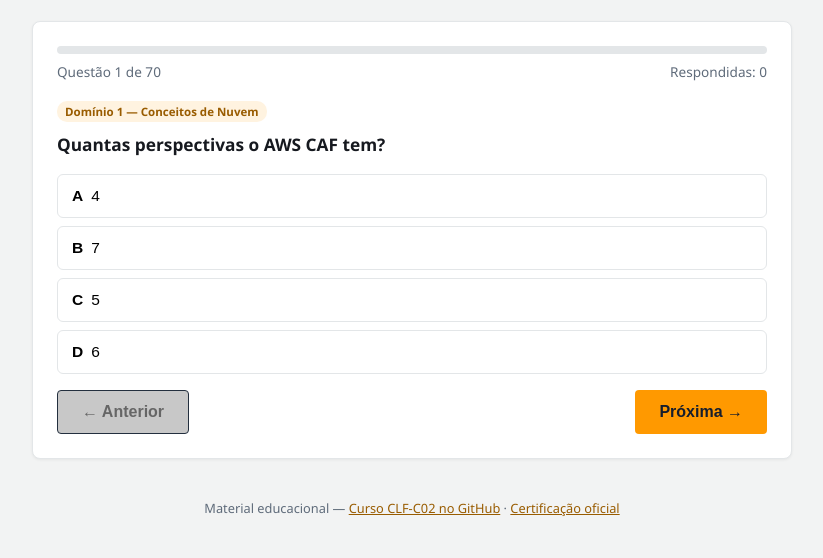
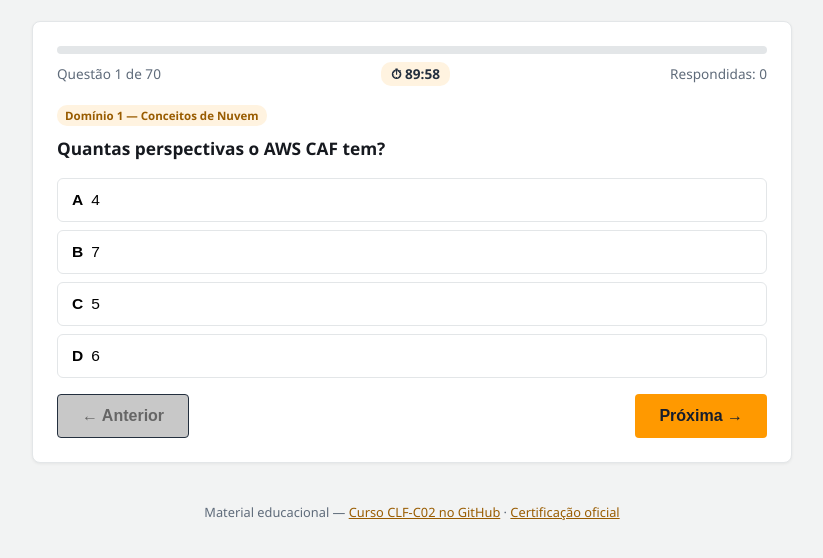
Before and after one commit to ckoliveiraa/AWS-Certified-Cloud-Practitioner-CLF-C02-, a plain HTML site: page docs/index.html in a window 1280 px wide. Both pictures are taken after a click on the button "Começar simulado". Shown: the part 106-664 px from the top of the page, without its empty margins (228-1051 px from the left). Drawn offline with Linux system fonts and the light colour scheme.

Commit message:
Simulado: traz de volta cronometro de 90 min no layout assistente

```diff
--- a/docs/index.html
+++ b/docs/index.html
@@ -30,7 +30,9 @@
   ul.info li b{color:var(--texto)}
   .bar{height:8px;background:var(--borda);border-radius:4px;overflow:hidden;margin-bottom:8px}
   .bar > div{height:100%;background:var(--laranja);transition:width .3s}
-  .meta{display:flex;justify-content:space-between;font-size:.85rem;color:var(--cinza);margin-bottom:16px}
+  .meta{display:flex;justify-content:space-between;align-items:center;font-size:.85rem;color:var(--cinza);margin-bottom:16px}
+  .timer{font-weight:700;color:var(--navy);background:#fff3e0;padding:2px 10px;border-radius:10px}
+  .timer.alerta{color:#fff;background:var(--vermelho)}
   .tag{display:inline-block;background:#fff3e0;color:#995c00;font-size:.72rem;
     font-weight:600;padding:2px 8px;border-radius:10px;margin-bottom:10px}
   .pergunta{font-size:1.08rem;font-weight:600;margin-bottom:16px}
@@ -71,6 +73,7 @@
     <p>Este simulado reúne <b>70 questões</b> no estilo do exame oficial, cobrindo os 4 domínios do CLF-C02.</p>
     <ul class="info">
       <li><b>Questões:</b> 70 (embaralhadas a cada tentativa)</li>
+      <li><b>Tempo:</b> 90 minutos (finaliza automaticamente ao zerar)</li>
       <li><b>Aprovação:</b> 70% — equivale à nota de corte <b>700/1000</b></li>
       <li><b>Formato:</b> uma resposta correta por questão</li>
       <li><b>Ao final:</b> nota, desempenho por domínio e revisão comentada</li>
@@ -83,6 +86,7 @@
     <div class="bar"><div id="progresso"></div></div>
     <div class="meta">
       <span id="contador"></span>
+      <span class="timer" id="timer">⏱ 90:00</span>
       <span id="dominioLabel"></span>
     </div>
     <span class="tag" id="tagDominio"></span>
@@ -204,7 +208,27 @@
 };
 const APROVACAO = 0.70;
 
-let questoes=[], respostas=[], atual=0;
+const TEMPO_TOTAL = 90*60; // segundos
+let questoes=[], respostas=[], atual=0, tempoRestante=TEMPO_TOTAL, timerId=null;
+
+function formataTempo(s){
+  const m=Math.floor(s/60), seg=s%60;
+  return '⏱ '+String(m).padStart(2,'0')+':'+String(seg).padStart(2,'0');
+}
+
+function iniciarTimer(){
+  clearInterval(timerId);
+  tempoRestante=TEMPO_TOTAL;
+  const el=document.getElementById('timer');
+  el.textContent=formataTempo(tempoRestante);
+  el.classList.remove('alerta');
+  timerId=setInterval(()=>{
+    tempoRestante--;
+    el.textContent=formataTempo(tempoRestante);
+    if(tempoRestante<=300) el.classList.add('alerta');
+    if(tempoRestante<=0){ clearInterval(timerId); finalizar(true); }
+  },1000);
+}
 
 function embaralhar(arr){
   const a=arr.slice();
@@ -232,6 +256,7 @@
   document.getElementById('resultado').classList.add('hidden');
   document.getElementById('revisao').classList.add('hidden');
   document.getElementById('quiz').classList.remove('hidden');
+  iniciarTimer();
   render();
 }
 
@@ -266,9 +291,10 @@
   else{ finalizar(); }
 }
 
-function finalizar(){
+function finalizar(porTempo){
   const naoResp=respostas.filter(r=>r===null).length;
-  if(naoResp>0 && !confirm(`Você deixou ${naoResp} questão(ões) sem resposta. Finalizar mesmo assim?`)) return;
+  if(!porTempo && naoResp>0 && !confirm(`Você deixou ${naoResp} questão(ões) sem resposta. Finalizar mesmo assim?`)) return;
+  clearInterval(timerId);
 
   let acertos=0;
   const porDominio={1:{a:0,t:0},2:{a:0,t:0},3:{a:0,t:0},4:{a:0,t:0}};
```
Also changed, not shown: 1 other file.
